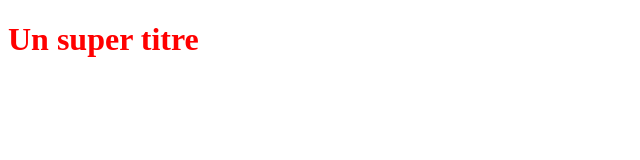
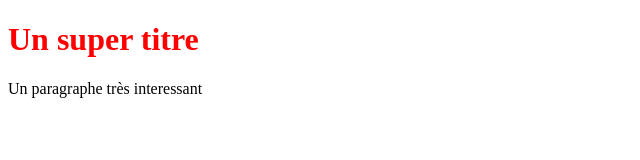
Before and after one commit to kiki225/OpenclassroomsProject, a plain HTML site: page index.html in a window 1280 px wide. Shown: the whole page, without its empty margins (0-640 px from the left). Drawn offline with Linux system fonts and the light colour scheme.

Commit message:
Ajout d'une balise de paragraphe

```diff
--- a/index.html
+++ b/index.html
@@ -6,5 +6,6 @@
 </head>
 <body>
     <h1>Un super titre</h1>
+    <p>Un paragraphe très interessant</p>
 </body>
 </html>
```
